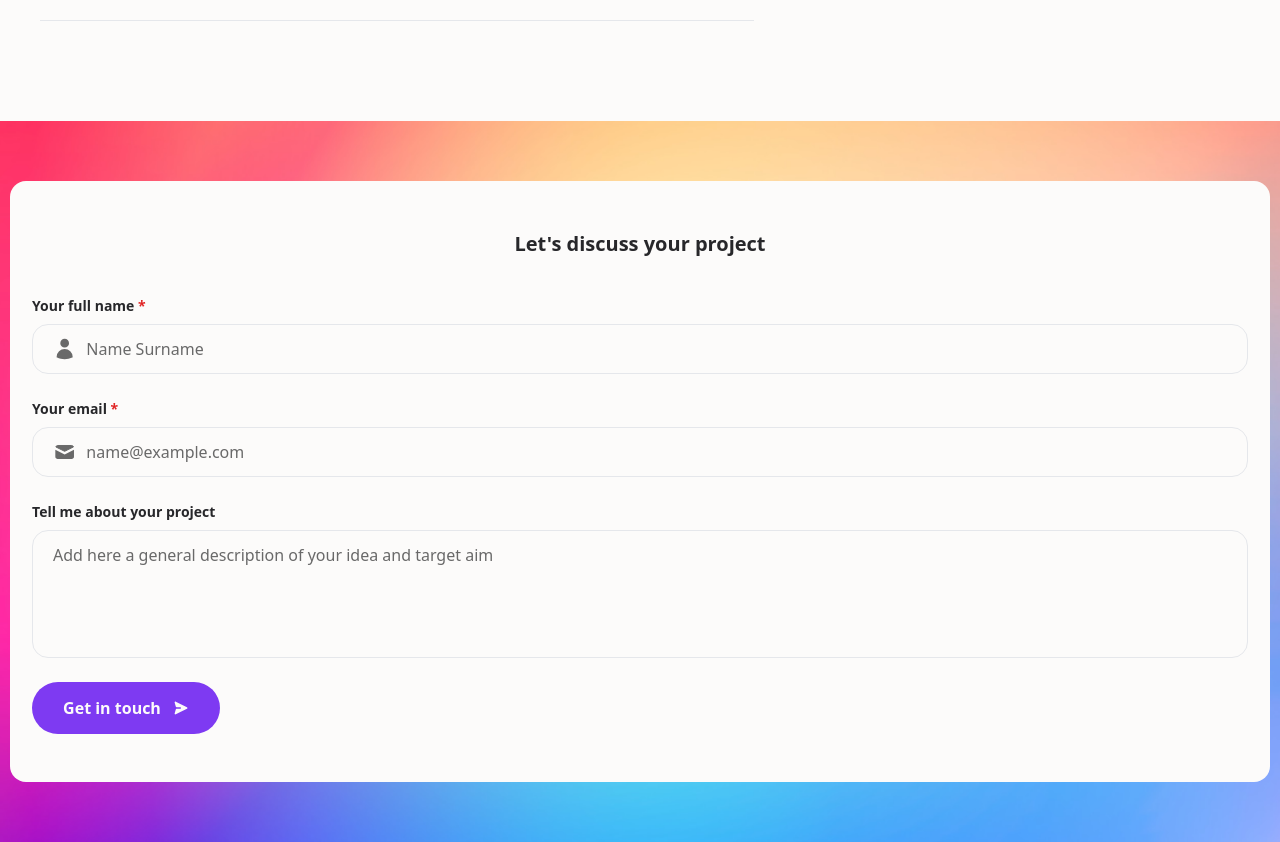
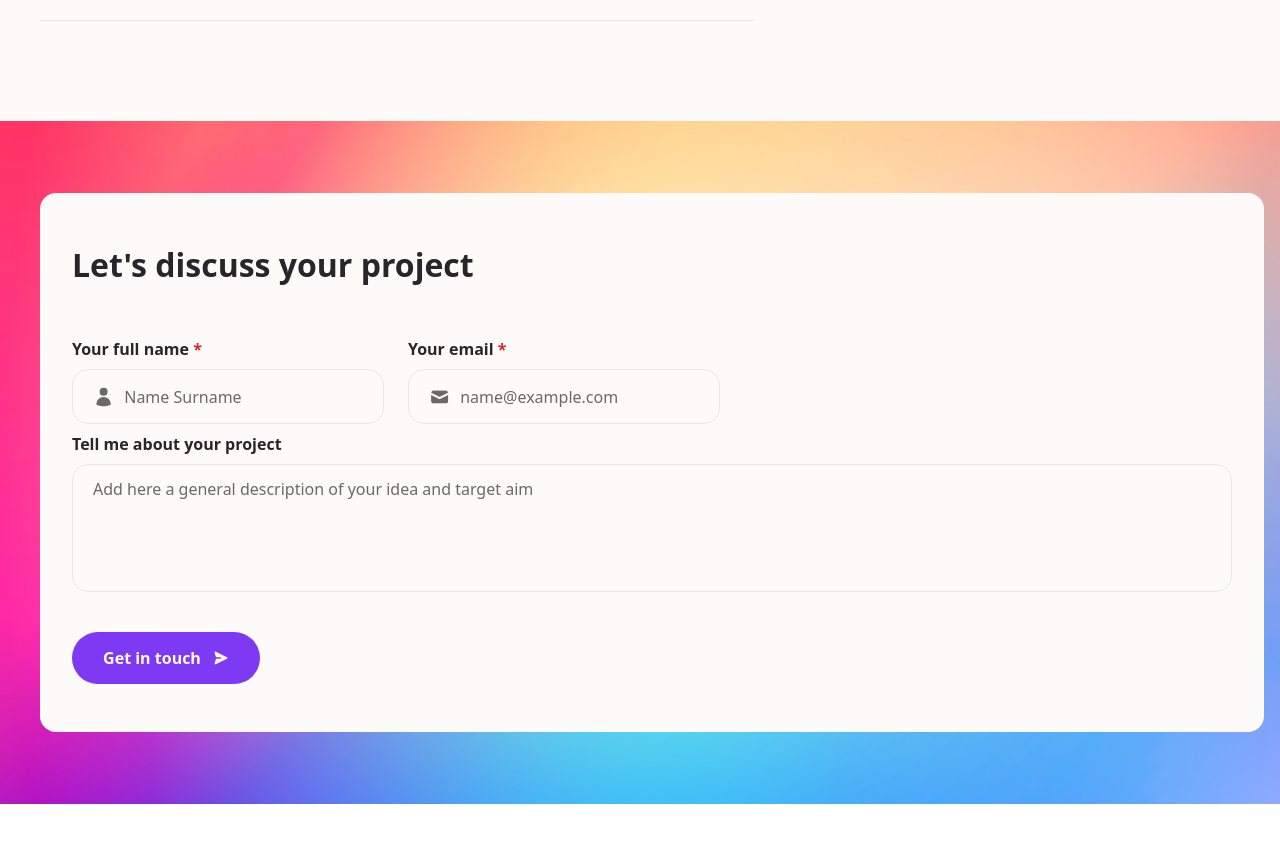
Before and after one commit to Dendroid01/project1, a React (Vite) app: page / in a window 1280 px wide. Shown: the part 1940-2782 px from the top of the page. After the commit the page ends 2744 px from the top, so only its background shows below. Built offline with nearby package versions, Linux system fonts and the light colour scheme.

Commit message:
Contact form for tablets.

```diff
--- a/src/components/Contact/Contact.tsx
+++ b/src/components/Contact/Contact.tsx
@@ -3,7 +3,7 @@ import backgroundImage from "../../assets/backgroundImage.png"
 
 const About = () => {
     return (
-        <section id="contact" className="flex justify-center items-center py-15 px-2.5"
+        <section id="contact" className="flex justify-center items-center py-15 md:py-18 px-2.5 md:pl-10 md:pr-4"
              style={{
                  backgroundImage: `url(${backgroundImage})`,
                  backgroundSize: 'cover',
--- a/src/components/Contact/ContactForm.tsx
+++ b/src/components/Contact/ContactForm.tsx
@@ -14,7 +14,8 @@ const UserIcon = ({className = ""}: { className?: string }) => (
 );
 
 const EmailIcon = ({className = ""}: { className?: string }) => (
-    <svg width="24" height="24" viewBox="0 0 24 24" fill="currentColor" xmlns="http://www.w3.org/2000/svg" className={`size-6 ${className}`}>
+    <svg viewBox="0 0 24 24" fill="currentColor" xmlns="http://www.w3.org/2000/svg"
+         className={`size-6 ${className}`}>
         <path
             d="M4.80029 5.2998H19.2007C19.6853 5.29981 20.1518 5.48486 20.5044 5.81738C20.7789 6.07638 20.9666 6.41025 21.0503 6.77344L11.9995 11.2988L2.94873 6.77344C3.03242 6.41013 3.221 6.07645 3.49561 5.81738C3.84831 5.48465 4.31541 5.29972 4.80029 5.2998Z"
             fill="#currentColor" stroke="currentColor"/>
@@ -62,11 +63,12 @@ const ContactForm = () => {
     };
 
     return (
-        <div className="bg-white rounded-2xl px-1.5 py-12 w-full">
-            <h2 className="text-subtitle font-semibold text-black text-center mb-9">
+        <div className="bg-white rounded-2xl px-1.5 md:px-8 py-12 w-full">
+            <h2 className="text-subtitle md:text-h2 font-semibold md:font-bold text-black text-center md:text-left mb-9 md:mb-12">
                 Let's discuss your project
             </h2>
-            <form onSubmit={handleSubmit(onSubmit)} className="flex flex-col gap-6 px-4" noValidate>
+            <form onSubmit={handleSubmit(onSubmit)} className="flex flex-col gap-6 md:gap-2 px-4 md:px-0" noValidate>
+                <div className="flex flex-col gap-6 md:flex-row">
                     <FormField
                         id="fullName"
                         label="Your full name"
@@ -102,14 +104,14 @@ const ContactForm = () => {
                             disabled={isSubmitting || isSubmitSuccessful}
                         />
                     </FormField>
-
+                </div>
                 <div className="flex flex-col gap-2">
                     <label htmlFor="projectDesc"
-                           className={`text-subtitle-2 font-semibold text-black ${(isSubmitting || isSubmitSuccessful) ? 'opacity-50' : ''}`}>
+                           className={`text-subtitle-2 md:text-subtitle-2-desktop font-semibold text-black ${(isSubmitting || isSubmitSuccessful) ? 'opacity-50' : ''}`}>
                         Tell me about your project
                     </label>
                     <div
-                        className={`py-3 px-5 rounded-2xl border border-grey-light bg-white ${(isSubmitting || isSubmitSuccessful) ? 'opacity-50 cursor-not-allowed' : ''}`}>
+                        className={`py-3 px-5 md:mb-8 rounded-2xl border border-grey-light bg-white ${(isSubmitting || isSubmitSuccessful) ? 'opacity-50 cursor-not-allowed' : ''}`}>
                         <textarea
                             id="projectDesc"
                             rows={4}
--- a/src/components/Contact/FormField.tsx
+++ b/src/components/Contact/FormField.tsx
@@ -47,12 +47,12 @@ export const FormField = ({
     return (
         <div className={`flex flex-col gap-2 ${className}`}>
             <label htmlFor={id}
-                   className={`text-subtitle-2 font-semibold text-black`}>
+                   className={`text-subtitle-2 md:text-subtitle-2-desktop font-semibold text-black`}>
                 {label} {required && <span className="text-danger">*</span>}
             </label>
             <div
                 className={`
-        group flex items-center gap-2.5 py-3 px-5 rounded-2xl border transition-colors
+        group flex md:w-78 md:h-13.75 items-center gap-2.5 py-3 px-5 rounded-2xl border transition-colors
         ${disabled
                     ? 'border-grey-light bg-grey-light text-grey-dark cursor-not-allowed opacity-50'
                     : hasError
@@ -65,7 +65,7 @@ export const FormField = ({
                 {childWithProps}
             </div>
             {hasError && (
-                <span id={errorId} className="text-danger text-xs font-semibold">
+                <span id={errorId} className="text-danger text-subtitle-2 font-semibold">
                     {error}
                 </span>
             )}
```
Lines whose indentation alone changed are shown as unchanged.
